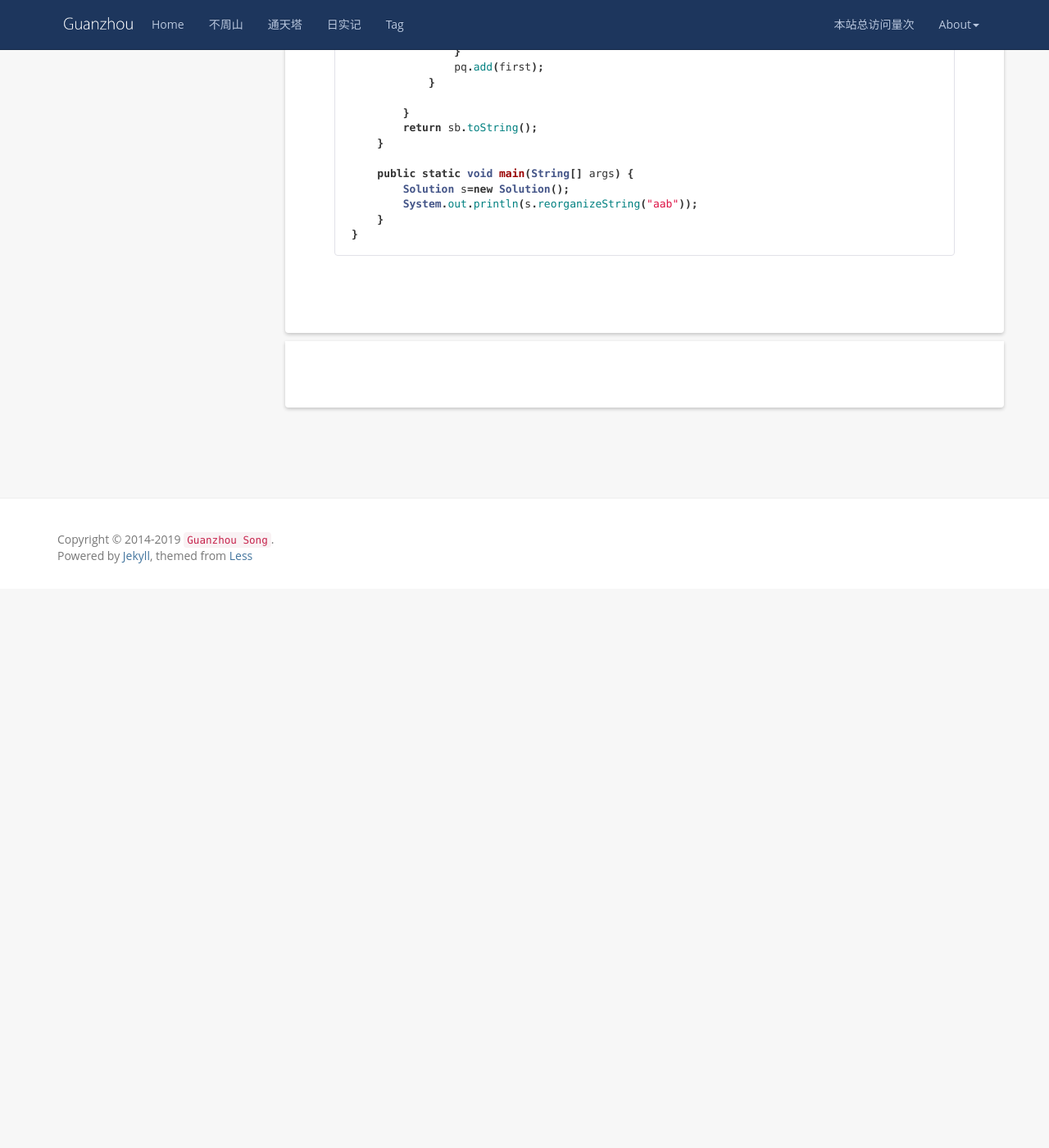
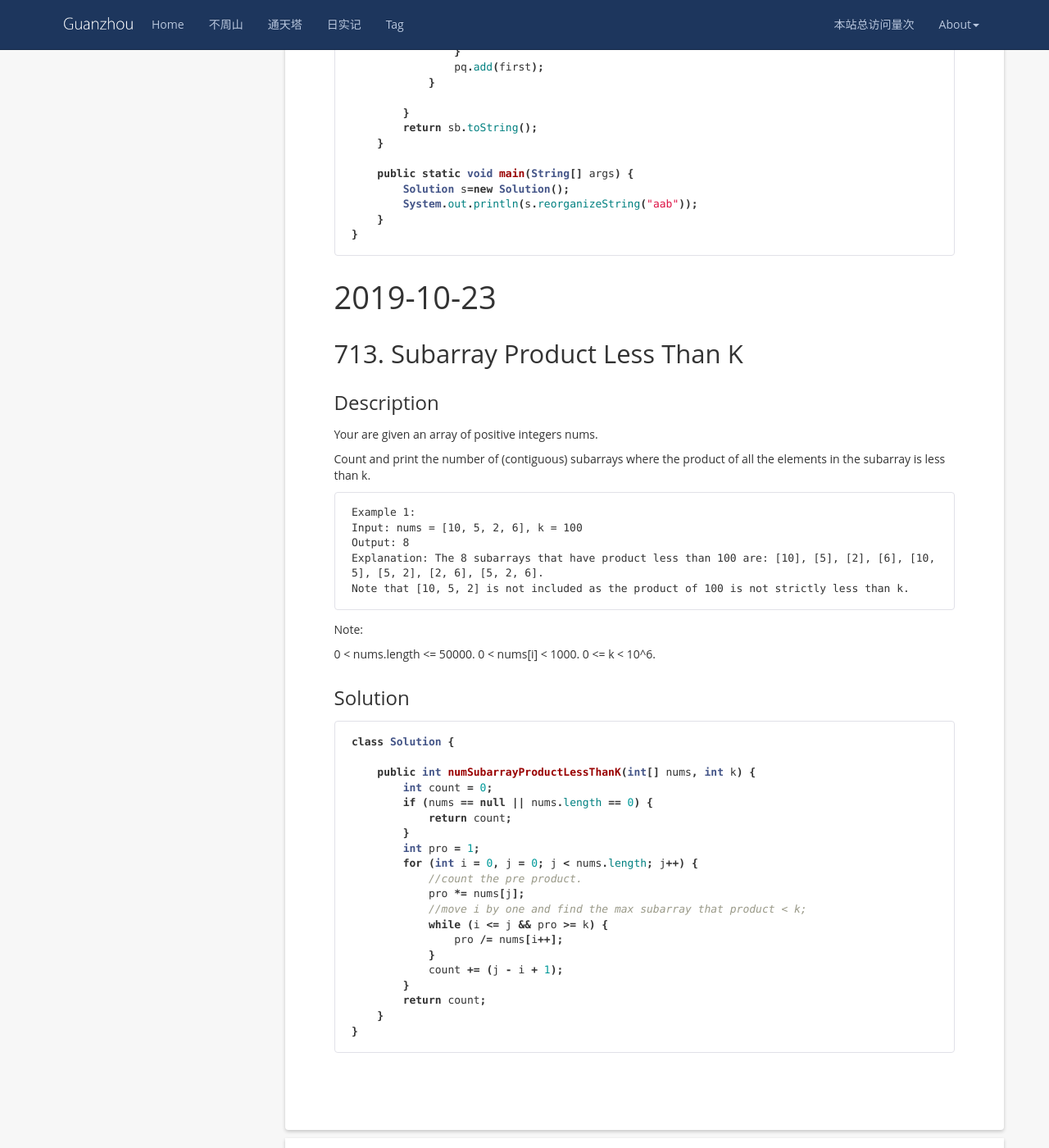
Before and after one commit to wangsimin04/GuanzhouSong.github.io, a Jekyll site: the page built from _posts/2019-10-01-LeetCode.md, in a window 1280 px wide and 1400 px high, scrolled down 34089 px. Shown: the whole window at 82% size. Built offline with Jekyll 4.4.1, drawn with Linux system fonts in a browser that asks for light colours; nearby versions of some CDN libraries; comment, search, counter and statistics services are not loaded; before the commit the page ends 34807 px from its top, so only the background shows below that.

Commit message:
Update 2019-10-01-LeetCode.md

````diff
--- a/_posts/2019-10-01-LeetCode.md
+++ b/_posts/2019-10-01-LeetCode.md
@@ -1664,3 +1664,46 @@ class Solution {
     }
 }
 ```
+
+# 2019-10-23
+## 713. Subarray Product Less Than K
+### Description
+Your are given an array of positive integers nums.
+
+Count and print the number of (contiguous) subarrays where the product of all the elements in the subarray is less than k.
+```
+Example 1:
+Input: nums = [10, 5, 2, 6], k = 100
+Output: 8
+Explanation: The 8 subarrays that have product less than 100 are: [10], [5], [2], [6], [10, 5], [5, 2], [2, 6], [5, 2, 6].
+Note that [10, 5, 2] is not included as the product of 100 is not strictly less than k.
+```
+Note:
+
+0 < nums.length <= 50000.
+0 < nums[i] < 1000.
+0 <= k < 10^6.
+
+### Solution
+```java
+class Solution {
+
+    public int numSubarrayProductLessThanK(int[] nums, int k) {
+        int count = 0;
+        if (nums == null || nums.length == 0) {
+            return count;
+        }
+        int pro = 1;
+        for (int i = 0, j = 0; j < nums.length; j++) {
+            //count the pre product.
+            pro *= nums[j];
+            //move i by one and find the max subarray that product < k;
+            while (i <= j && pro >= k) {
+                pro /= nums[i++];
+            }
+            count += (j - i + 1);
+        }
+        return count;
+    }
+}
+```
````
